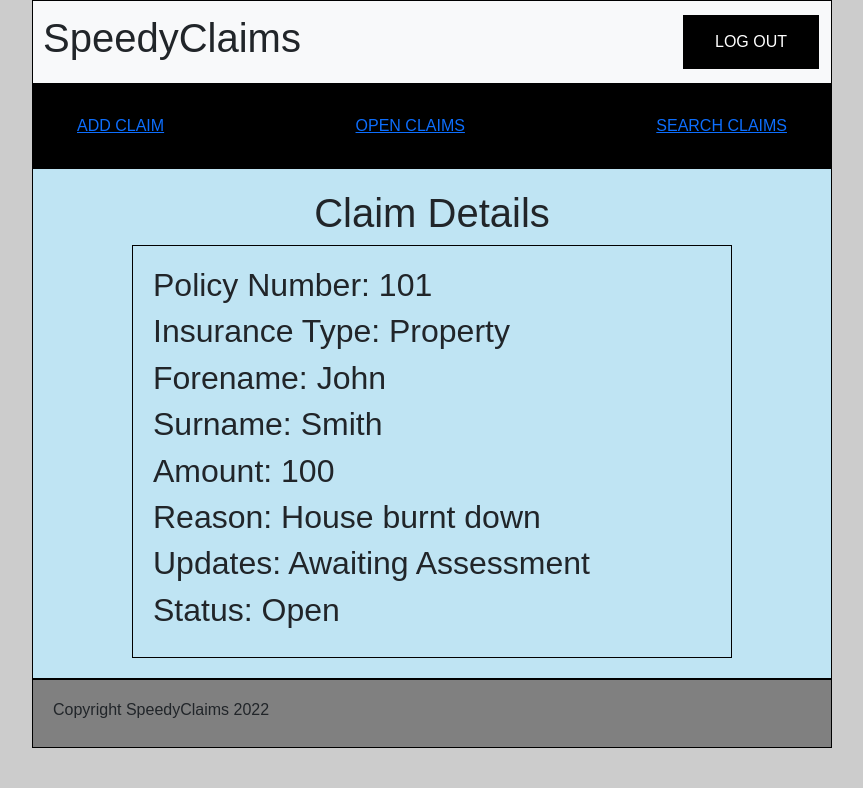
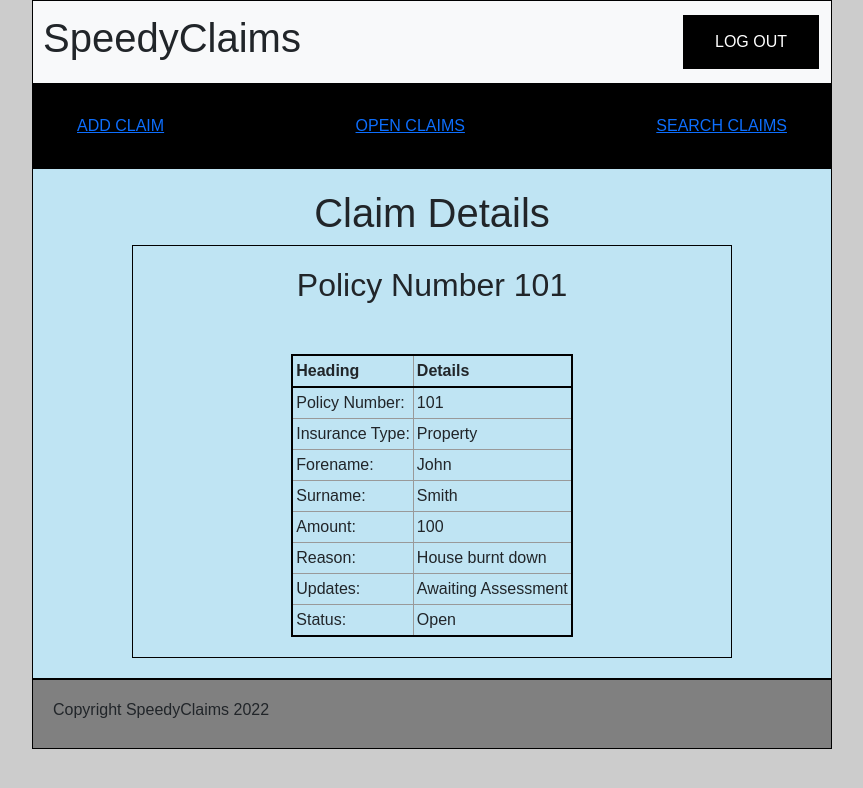
Before and after one commit to StarrLord123/quick-claims, a React (Create React App) app: page /claim/101 in a window 1280 px wide. Shown: the top 788 px of the page, without its empty margins (208-1071 px from the left). Built offline with nearby package versions, Linux system fonts and the light colour scheme.

Commit message:
Updates to add claim, starting edit claim

```diff
--- a/src/App.js
+++ b/src/App.js
@@ -6,7 +6,7 @@ import Welcome from "./components/Welcome";
 import AddClaim from './components/AddClaim/AddClaim';
 import OpenClaims from './components/OpenClaims/OpenClaims';
 import ClaimSearch from './components/ClaimSearch/ClaimSearch';
-import ClaimDetails from "./components/ClaimDetails";
+import ClaimDetails from "./components/ClaimDetails/ClaimDetails";
 import FindClaimsPage from "./components/ClaimSearch/FindClaimsPage";
 
 const App = () => {
--- a/src/components/AddClaim/AddClaim.js
+++ b/src/components/AddClaim/AddClaim.js
@@ -1,11 +1,12 @@
-import { useReducer, useState } from 'react'
+import { useReducer, useState, useEffect } from 'react'
+import { getAllClaims } from '../../data/DataFunctions';
 import './AddClaim.css'
 
 const AddClaim = () => {
 
-    const [message, setMessage] = useState("");
+    const [claims, setClaims] = useState([]);
 
-    const initialNewClaimState = {policyNumber : "",
+    const initialNewClaimState = {policyNumber : "111",
     date : new Date().toISOString().slice(0,10) , insuranceType: "",
     title: "", forename : "", surname: "", amount: "100", reason : "",
     updates : "",  status : ""}
@@ -17,27 +18,19 @@ const AddClaim = () => {
     const [newClaim, dispatch] = useReducer(formReducer, initialNewClaimState);
 
     const handleChange = (event) => {
-        //event.target.id = the field
-       // event.target.value  = the value
        dispatch({field : event.target.id, value : event.target.value});
     }
 
+    useEffect(() => {
+        setClaims(getAllClaims);
+    }, []);
+
     const handleSubmit = (event) => {
         event.preventDefault();
-        setMessage("Saving...");
-        // addNewClaim(newClaim)
-        //     .then( response => {
-        //         if (response.status === 200) {
-        //             setMessage("New Claim added with policy number " + response.data.id);
-        //         }
-        //         else {
-        //             setMessage("Something went wrong - status code was " + response.status);
-        //         }
-
-        //     } )
-        //     .catch( error => {
-        //         setMessage("Something went wrong - " + error);
-        //     })
+        claims.push(newClaim);
+        setClaims(claims);
+        console.log("Claims", claims);
+        console.log("New claim", newClaim);
     }
 
     return (
@@ -48,36 +41,49 @@ const AddClaim = () => {
         </div>
 
         <div className="container form">
+            <form className="addClaimsForm" onSubmit={handleSubmit}  >
+                <label htmlFor="policyNumber">Policy Number *</label>
+                <input type="text" id="policyNumber" value={newClaim.policyNumber} onChange={handleChange} />
 
-        <form className="addClaimsForm" onSubmit={handleSubmit}  >
-            <label htmlFor="PolicyNumber">Policy Number *</label>
-            <input type="text" id="PolicyNumber" value={newClaim.PolicyNumber} onChange={handleChange} />
                 <label htmlFor="date">Date *</label>
                 <input type="date" id="date" value={newClaim.date} onChange={handleChange}/>
+
                 <label htmlFor="insuranceType">Insurance Type *</label>
-            <input type="text" id="insuranceType" value={newClaim.insuranceType} onChange={handleChange} />
+                <select id="insuranceType" value={newClaim.insuranceType} onChange={handleChange}>
+                <option value="" disabled={false}> ---select---</option>
+                    <option value="property">Property</option>
+                    <option value="motor">Motor</option>
+                    <option value="pet">Pet</option>
+                </select>
+
                 <label htmlFor="title">Title *</label>
                 <select id="title" value={newClaim.title} onChange={handleChange}>
-            <option value="" disabled={true}> ---select---</option>
+                <option value="" disabled={false}> ---select---</option>
                     <option value="mr">Mr</option>
                     <option value="ms">Ms</option>
                     <option value="mx">Mx</option>
                 </select>
+
                 <label htmlFor="forename">Forename *</label>
                 <input type="text"  id="forename" value={newClaim.forename} onChange={handleChange}/>
+
                 <label htmlFor="surname">Surname *</label>
                 <input type="text"  id="surname" value={newClaim.surname} onChange={handleChange}/>
+
                 <label htmlFor="amount">Amount *</label>
                 <input type="text"  id="amount" value={newClaim.amount} onChange={handleChange}/>
+
                 <label htmlFor="reason">Reason *</label>
                 <input type="text"  id="reason" value={newClaim.reason} onChange={handleChange} />
+
                 <label htmlFor="updates">Updates *</label>
                 <input type="text"  id="updates" value={newClaim.updates} onChange={handleChange} />
+
                 <label htmlFor="status">Status *</label>
                 <input type="text"  id="status" value={newClaim.status} onChange={handleChange} />
                 <br/>
-            <button type="submit" >Save</button>
-            <div>{message}</div>
+
+                <button className="button text-center" type="submit" >Save</button>
             </form>
         </div>
     </div>
--- a/src/components/ClaimDetails.js
+++ /dev/null
@@ -1,34 +0,0 @@
-import React from "react";
-import { getAllClaims } from "../data/DataFunctions";
-import { useParams } from "react-router-dom";
-
-const ClaimDetails = () =>
-{
-   const params = useParams();
-   const claimId = params.policyNumber;
-
-   const claims = getAllClaims();
-
-   const claim = claims.find(claim => claim.policyNumber === +claimId)
-
-   return <div>
-        <div className="container">
-            <div className="text-center">
-                <h1>Claim Details</h1>
-            </div>
-
-            <div className="container form">
-                <h2>Policy Number: {claim.policyNumber}</h2>
-                <h2>Insurance Type: {claim.insuranceType}</h2>
-                <h2>Forename: {claim.forename}</h2>
-                <h2>Surname: {claim.surname}</h2>
-                <h2>Amount: {claim.amount}</h2>
-                <h2>Reason: {claim.reason}</h2>
-                <h2>Updates: {claim.updates}</h2>
-                <h2>Status: {claim.status}</h2>
-            </div>
-        </div>
-    </div>
-};
-
-export default ClaimDetails;
--- /dev/null
+++ b/src/components/ClaimDetails/ClaimDetails.js
@@ -0,0 +1,78 @@
+import React from "react";
+import { getAllClaims } from "../../data/DataFunctions";
+import { useParams } from "react-router-dom";
+
+const ClaimDetails = () =>
+{
+   const params = useParams();
+   const claimId = params.policyNumber;
+
+   const claims = getAllClaims();
+
+   const claim = claims.find(claim => claim.policyNumber === +claimId)
+
+//    const doEdit = (event) => {
+//     event.preventDefault();
+//     props.setSearchTerm(localSearchTerm);
+//     navigate(`/claimedit/${localSearchTerm}`);
+// }
+
+   return <div>
+            <div className="container">
+                <div className="text-center">
+                    <h1>Claim Details</h1>
+                </div>
+                <div className="container form">
+                    <div className="text-center">
+                        <h2>Policy Number {claim.policyNumber}</h2>
+                    </div>
+                    <div>
+                        <table className="claimSearchTable">
+                            <thead>
+                                <tr>
+                                    <th>Heading</th>
+                                    <th>Details</th>
+                                </tr>
+                            </thead>
+                            <tbody>
+                                <tr>
+                                    <td>Policy Number:</td>
+                                    <td>{claim.policyNumber}</td>
+                                </tr>
+                                <tr>
+                                    <td>Insurance Type:</td>
+                                    <td>{claim.insuranceType}</td>
+                                </tr>
+                                <tr>
+                                    <td>Forename:</td>
+                                    <td>{claim.forename}</td>
+                                </tr>
+                                <tr>
+                                    <td>Surname:</td>
+                                    <td>{claim.surname}</td>
+                                </tr>
+                                <tr>
+                                    <td>Amount:</td>
+                                    <td>{claim.amount}</td>
+                                </tr>
+                                <tr>
+                                    <td>Reason:</td>
+                                    <td>{claim.reason}</td>
+                                </tr>
+                                <tr>
+                                    <td>Updates:</td>
+                                    <td>{claim.updates}</td>
+                                </tr>
+                                <tr>
+                                    <td>Status:</td>
+                                    <td>{claim.status}</td>
+                                </tr>
+                            </tbody>
+                        </table>
+                    </div>
+                    </div>
+                </div>
+        </div>
+};
+
+export default ClaimDetails;
--- a/src/components/ClaimSearch/Claims.js
+++ b/src/components/ClaimSearch/Claims.js
@@ -1,5 +1,5 @@
 import './ClaimSearch.css';
-import {getAllClaims} from './../../data/DataFunctions';
+import {getAllClaims} from '../../data/DataFunctions';
 import ClaimSearchTableRow from "./ClaimSearchTableRow";
 import { useEffect, useState } from 'react';
 
@@ -17,36 +17,14 @@ const Claims = (props) => {
         if(props.searchTerm !== "") {
             const claim = allClaims.filter((claim) => {
                       return (
-                        claim.policyNumber.toString().includes(props.searchTerm)
+                        claim.policyNumber.toString().includes(props.searchTerm) ||
+                        claim.surname.toLowerCase().includes(props.searchTerm.toLowerCase())
                       );
                     });
             setClaims(claim);
         }
         else loadClaims();
     }, [props.searchTerm])
-
-    // const loadClaim = (searchTerm) => {
-    //     const claim = allClaims.filter((claim) => {
-    //       return (
-    //         claim.policyNumber.toString().includes(searchTerm)
-    //       );
-    //     });
-    //     console.log("Claim", claim)
-    //   }
-
-    // useEffect(() => {
-    //     if(props.searchTerm !== "") {
-    //         setIsLoading(true);
-    //         loadClaim(props.searchTerm)
-    //             .then(response => {
-    //                 setClaims(response.data);
-    //                 setIsLoading(false)
-    //             })
-    //             .catch( error => {
-    //                 console.log("Something went wrong", error)
-    //             })
-    //     }
-    // }, [props.searchTerm])
 
     const loadClaims = () => {
         setClaims(allClaims);
--- a/src/components/ClaimSearch/FindClaimsPage.js
+++ b/src/components/ClaimSearch/FindClaimsPage.js
@@ -12,6 +12,12 @@ useEffect( ()=> {
     }
 } , [params.policyNumber]);
 
+useEffect ( () => {
+    if (params.policyNumber != null) {
+        props.setSearchTerm(params.policyNumber)
+    }
+} , []);
+
 return (
 
         <div className="container">
@@ -21,7 +27,6 @@ return (
 
             <Claims searchTerm={props.searchTerm}  />
         </div>
-
     );
 }
 
```
Also changed, not shown: src/components/AddClaim/AddClaimPage.js (added, +9 -0 lines), src/components/ClaimDetails/EditClaimDetails.js (added, +96 -0 lines), src/components/ClaimSearch/ClaimSearch.js (+3 -7 lines). Lines whose indentation alone changed are shown as unchanged.
